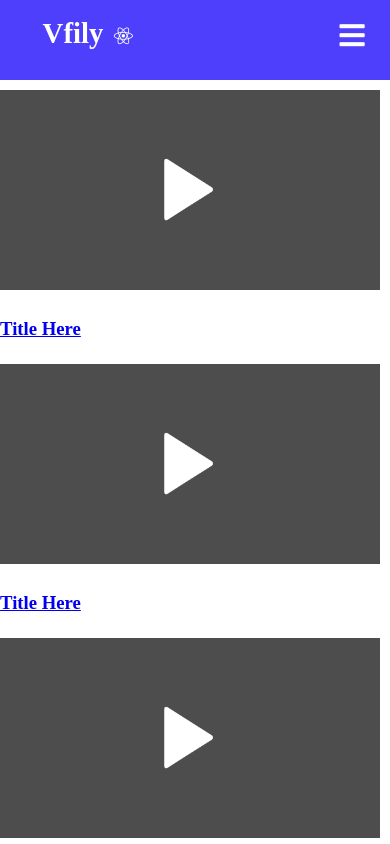
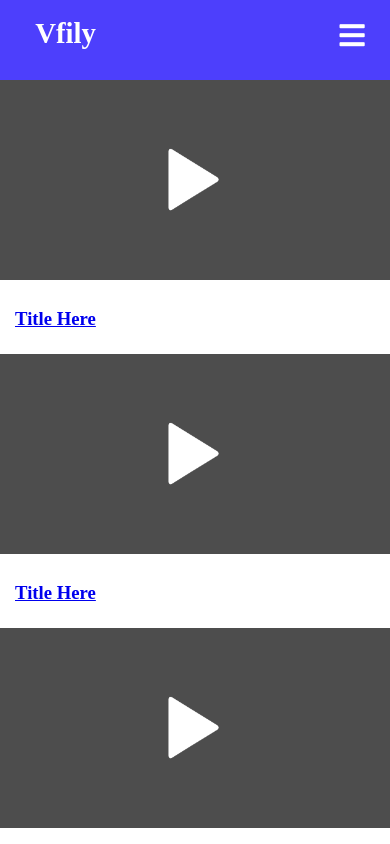
Before and after one commit to malviya-abhishek/vfily, a React (Create React App) app in the folder frontend/: page / in a window 390 px wide. Shown: the top 844 px of the page. Built offline with nearby package versions, Linux system fonts and the light colour scheme.

Commit message:
home page css fixed

```diff
--- a/frontend/src/components/Navbar/Navbar.css
+++ b/frontend/src/components/Navbar/Navbar.css
@@ -19,6 +19,8 @@
 	cursor: pointer;
 	text-decoration: none;
 }
+
+
 
 .fa-react {
 	margin-left: 0.2rem;
@@ -58,9 +60,11 @@
 
 .menu-icon {
 	display: none;
+
 }
 
 @media screen and (max-width: 960px) {
+
 	.NavbarItems {
 		position: relative;
 	}
@@ -69,7 +73,7 @@
 		display: flex;
 		flex-direction: column;
 		width: 100%;
-		height: 500px;
+		height: 220px;
 		position: absolute;
 		top: 80px;
 		left: -100%;
--- a/frontend/src/components/Navbar/Navbar.js
+++ b/frontend/src/components/Navbar/Navbar.js
@@ -12,10 +12,8 @@ class Navbar extends Component {
 	render() {
 		return (
 			<nav className="NavbarItems">
-				<Link to="/">
-					<h1 className="navbar-logo">
-						Vfily <i className="fab fa-react"></i>{" "}
-					</h1>
+				<Link to="/" style={{"textDecoration": "none"}}>
+					<h1 className="navbar-logo">Vfily</h1>
 				</Link>
 				<div className="menu-icon" onClick={this.handleClick}>
 					<i
--- a/frontend/src/components/VideoCard/VideoCard.css
+++ b/frontend/src/components/VideoCard/VideoCard.css
@@ -25,4 +25,7 @@
   .thumbnail{
     width: 100%;
   }
+  .title{
+    padding-left: 15px;
+  }
 }
--- a/frontend/src/container/VideoPallet/VideoPallet.css
+++ b/frontend/src/container/VideoPallet/VideoPallet.css
@@ -12,6 +12,6 @@
 @media screen and (max-width: 700px) {
   .container{
     grid-template-columns: 100%;
-    margin-left: 0px ;
+    margin: 0px ;
   }
 }
```
Also changed, not shown: 1 other file (tests, documents, lock files or other folders).
